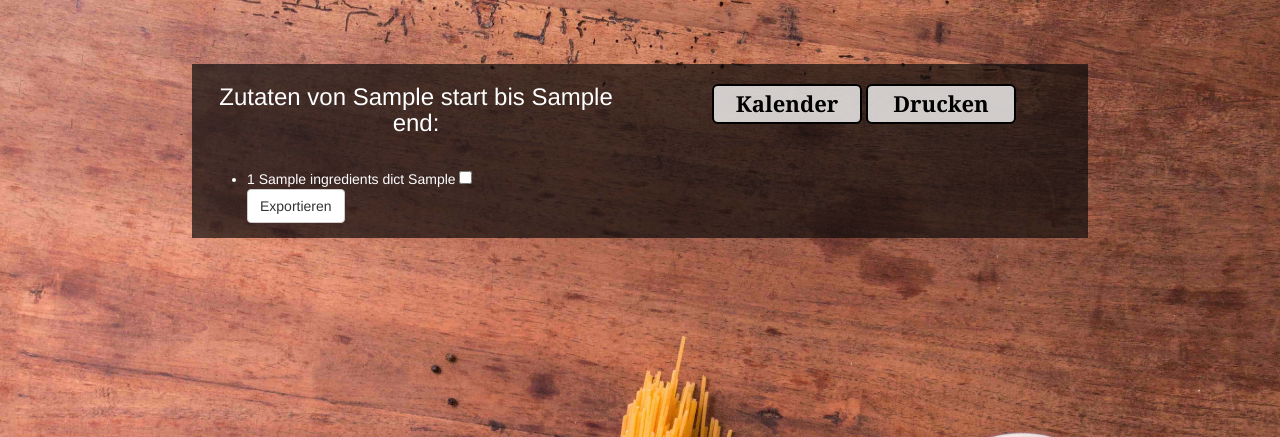
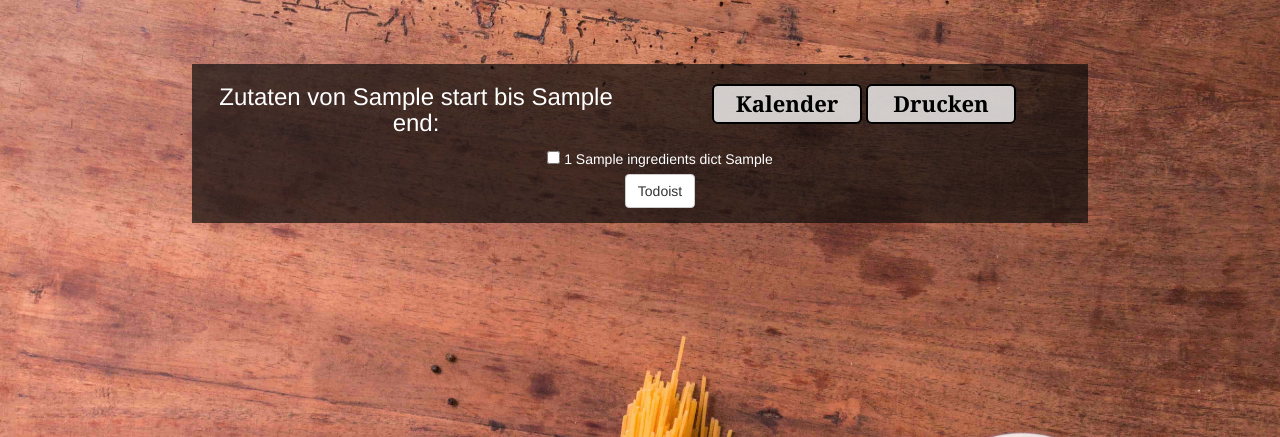
Before and after one commit to flecmart/mealplan, a Flask app: template app/templates/ingredients.html in a window 1280 px wide. Shown: the top 437 px of the page. Run offline with Flask 2, Linux system fonts and the light colour scheme; the template is opened without the code that fills it: most values are stand-ins (such as "Sample title", 1, 10 or a date in 2020); some libraries are stand-ins or nearby versions.

Commit message:
implement export to todoist

```diff
--- a/app/app.py
+++ b/app/app.py
@@ -16,15 +16,15 @@ from . import database
 from . import helper_functs
 from .models import db, Recipe, Event
 
-def get_todoist_project_id(name):
+def get_todoist_project_id(api, name):
     for project in api.state['projects']:
         if project['name'] == name:
             return project['id']
     return None
 
-api = TodoistAPI(os.environ['TODOIST_TOKEN'])
-api.sync()
-shopping_list = get_todoist_project_id('Einkaufsliste')
+todoist_api = TodoistAPI(os.environ['TODOIST_TOKEN'])
+todoist_api.sync()
+shopping_list = get_todoist_project_id(todoist_api, 'Einkaufsliste')
 
 app = create_app()
 ALLOWED_EXTENSIONS = set(['png', 'jpg', 'jpeg', 'gif'])
@@ -38,8 +38,6 @@ def index():
 
 @app.route('/test', methods=['GET'])
 def show_data():
-    #api.items.add('TestFromPython', project_id=shopping_list)
-    #api.commit()
     recipes = database.query_all(Recipe)
     recipe_json = []
     for recipe in recipes:
@@ -276,6 +274,8 @@ def display_ingredients():
 @app.route("/export-todoist", methods = ['POST'])
 def export_todoist():
     ingedients_to_export = request.form.getlist('export_ingredient')
-    # TODO export to todoist
+    for entry in ingedients_to_export:
+        todoist_api.items.add(entry, project_id=shopping_list)
+    todoist_api.commit()
     flash(f'Zutaten nach Todoist Einkaufsliste exportiert: {ingedients_to_export}')
     return render_template('full-calendar.html', recipes=database.query_all(Recipe))
--- a/app/templates/ingredients.html
+++ b/app/templates/ingredients.html
@@ -14,15 +14,15 @@
 
     </div>
     <form class="form-group" action="{{ url_for('export_todoist') }}" method="post" role="form">
-    <ul id="ingred-list" style="margin-top: 20px;">
+    <ul id="ingred-list" style="margin-top: 20px; list-style-type:none; margin: 0 auto; display: table;">
         <!-- sorted alphabetically for now -->
         {% for k, v in ingredients_dict.items()| sort %}
         {% if k and v != None %}
-        <li> {{ v[0] }} {{ v[1] }}  {{ k }} <input type="checkbox" name="export_ingredient" value="{{ v[0] }} {{ v[1] }}  {{ k }}"></li>
+        <li><input type="checkbox" name="export_ingredient" value="{{ v[0] }} {{ v[1] }}  {{ k }}"> {{ v[0] }} {{ v[1] }}  {{ k }}</li>
         {% endif %}
         {% endfor %}
-        <div>
-            <button type="submit" class="btn btn-default">Exportieren</button>
+        <div style="text-align:center; margin-top: 5px;">
+            <button type="submit" class="btn btn-default">Todoist</button>
         </div>
     </ul>
     </form>
```
Also changed, not shown: app/templates/full-calendar.html (+6 -3 lines).
